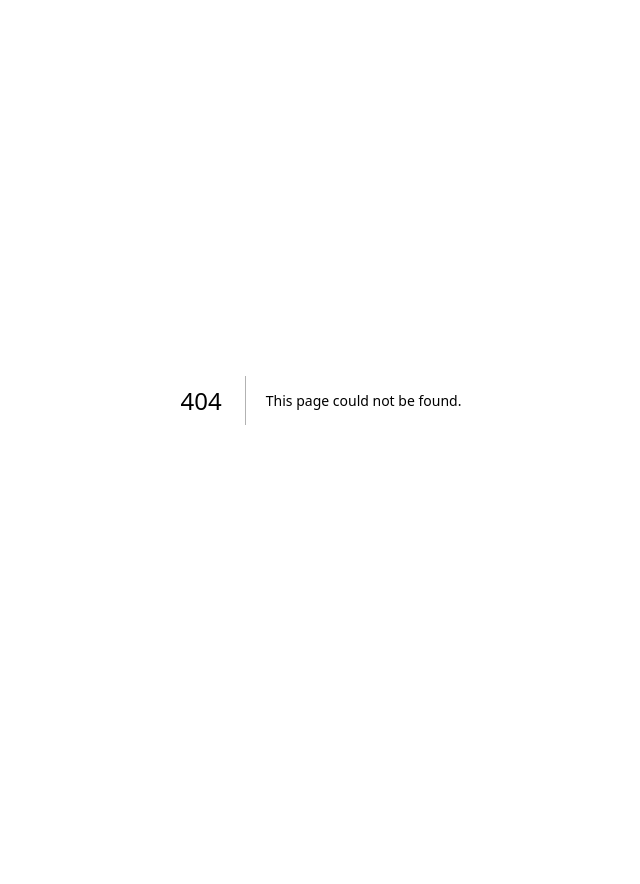
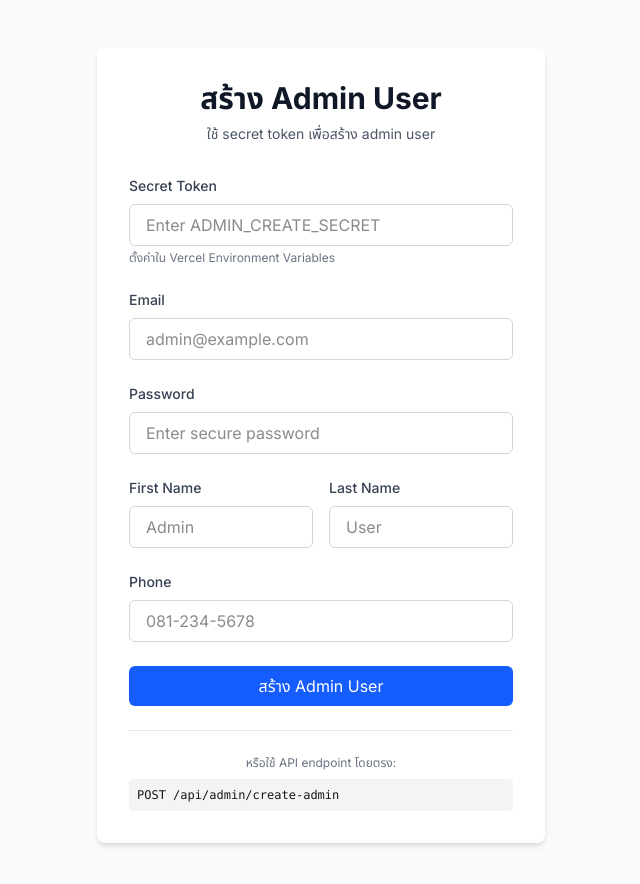
Before and after one commit to TanthaiP001/spprosupply, a Next.js app: page /admin/create-admin in a window 1280 px wide. Before the commit this address had no page. Shown: the top 884 px of the page, without its empty margins (319-959 px from the left). Before the commit the page ends 800 px from the top, so only its background shows below. Built offline with nearby package versions, Linux system fonts and the light colour scheme.

Commit message:
admin config

```diff
--- a/scripts/create-admin.ts
+++ b/scripts/create-admin.ts
@@ -1,19 +1,25 @@
 import { PrismaClient } from "@prisma/client";
-import bcrypt from "bcryptjs";
+import { hashPassword } from "../src/lib/auth";
 
 const prisma = new PrismaClient();
 
 async function main() {
   // Get credentials from environment variables or use defaults
-  const email = process.env.ADMIN_EMAIL || "chana";
-  const password = process.env.ADMIN_PASSWORD || "0899213355aaa";
+  const email = process.env.ADMIN_EMAIL || "admin@sppro.com";
+  const password = process.env.ADMIN_PASSWORD || "Admin123!@#";
   const firstName = process.env.ADMIN_FIRST_NAME || "Admin";
   const lastName = process.env.ADMIN_LAST_NAME || "User";
-  const phone = process.env.ADMIN_PHONE || "089-921-3355";
+  const phone = process.env.ADMIN_PHONE || "081-234-5678";
 
-  console.log(`Creating admin user with email: ${email}`);
+  if (!process.env.DATABASE_URL) {
+    console.error("❌ Error: DATABASE_URL is not set!");
+    console.error("Please set DATABASE_URL in your environment variables.");
+    process.exit(1);
+  }
 
-  const hashedPassword = await bcrypt.hash(password, 10);
+  console.log(`📧 Creating admin user with email: ${email}`);
+
+  const hashedPassword = await hashPassword(password);
 
   // Check if admin already exists
   const existingAdmin = await prisma.user.findUnique({
@@ -21,16 +27,22 @@ async function main() {
   });
 
   if (existingAdmin) {
-    console.log("Admin user already exists!");
+    console.log("⚠️  Admin user already exists! Updating to admin role...");
     // Update to admin role
-    await prisma.user.update({
+    const updated = await prisma.user.update({
       where: { email },
       data: {
         role: "admin",
         password: hashedPassword,
+        firstName,
+        lastName,
+        phone,
       },
     });
-    console.log("Admin user updated!");
+    console.log("✅ Admin user updated successfully!");
+    console.log(`   Email: ${updated.email}`);
+    console.log(`   Name: ${updated.firstName} ${updated.lastName}`);
+    console.log(`   Role: ${updated.role}`);
   } else {
     // Create admin user
     const admin = await prisma.user.create({
@@ -43,8 +55,16 @@ async function main() {
         role: "admin",
       },
     });
-    console.log("Admin user created:", admin);
+    console.log("✅ Admin user created successfully!");
+    console.log(`   Email: ${admin.email}`);
+    console.log(`   Name: ${admin.firstName} ${admin.lastName}`);
+    console.log(`   Role: ${admin.role}`);
   }
+
+  console.log("\n🔐 Login credentials:");
+  console.log(`   Email: ${email}`);
+  console.log(`   Password: ${password}`);
+  console.log("\n⚠️  Please change the password after first login!");
 }
 
 main()
--- /dev/null
+++ b/src/app/admin/create-admin/page.tsx
@@ -0,0 +1,238 @@
+"use client";
+
+import { useState } from "react";
+import { useRouter } from "next/navigation";
+
+export default function CreateAdminPage() {
+  const router = useRouter();
+  const [formData, setFormData] = useState({
+    secret: "",
+    email: "",
+    password: "",
+    firstName: "",
+    lastName: "",
+    phone: "",
+  });
+  const [loading, setLoading] = useState(false);
+  const [error, setError] = useState("");
+  const [success, setSuccess] = useState("");
+
+  const handleSubmit = async (e: React.FormEvent) => {
+    e.preventDefault();
+    setLoading(true);
+    setError("");
+    setSuccess("");
+
+    try {
+      const response = await fetch("/api/admin/create-admin", {
+        method: "POST",
+        headers: {
+          "Content-Type": "application/json",
+          Authorization: `Bearer ${formData.secret}`,
+        },
+        body: JSON.stringify({
+          email: formData.email,
+          password: formData.password,
+          firstName: formData.firstName,
+          lastName: formData.lastName,
+          phone: formData.phone,
+        }),
+      });
+
+      const data = await response.json();
+
+      if (!response.ok) {
+        throw new Error(data.error || "เกิดข้อผิดพลาด");
+      }
+
+      setSuccess(data.message || "สร้าง admin user สำเร็จ!");
+      setFormData({
+        secret: "",
+        email: "",
+        password: "",
+        firstName: "",
+        lastName: "",
+        phone: "",
+      });
+
+      setTimeout(() => {
+        router.push("/admin");
+      }, 2000);
+    } catch (err: any) {
+      setError(err.message || "เกิดข้อผิดพลาดในการสร้าง admin user");
+    } finally {
+      setLoading(false);
+    }
+  };
+
+  return (
+    <div className="min-h-screen bg-gray-50 py-12 px-4 sm:px-6 lg:px-8">
+      <div className="max-w-md mx-auto bg-white rounded-lg shadow-md p-8">
+        <div className="text-center mb-8">
+          <h1 className="text-3xl font-bold text-gray-900">
+            สร้าง Admin User
+          </h1>
+          <p className="mt-2 text-sm text-gray-600">
+            ใช้ secret token เพื่อสร้าง admin user
+          </p>
+        </div>
+
+        {error && (
+          <div className="mb-4 p-4 bg-red-50 border border-red-200 rounded-md">
+            <p className="text-sm text-red-800">{error}</p>
+          </div>
+        )}
+
+        {success && (
+          <div className="mb-4 p-4 bg-green-50 border border-green-200 rounded-md">
+            <p className="text-sm text-green-800">{success}</p>
+          </div>
+        )}
+
+        <form onSubmit={handleSubmit} className="space-y-6">
+          <div>
+            <label
+              htmlFor="secret"
+              className="block text-sm font-medium text-gray-700 mb-2"
+            >
+              Secret Token
+            </label>
+            <input
+              id="secret"
+              type="password"
+              required
+              value={formData.secret}
+              onChange={(e) =>
+                setFormData({ ...formData, secret: e.target.value })
+              }
+              className="w-full px-4 py-2 border border-gray-300 rounded-md focus:ring-2 focus:ring-blue-500 focus:border-blue-500"
+              placeholder="Enter ADMIN_CREATE_SECRET"
+            />
+            <p className="mt-1 text-xs text-gray-500">
+              ตั้งค่าใน Vercel Environment Variables
+            </p>
+          </div>
+
+          <div>
+            <label
+              htmlFor="email"
+              className="block text-sm font-medium text-gray-700 mb-2"
+            >
+              Email
+            </label>
+            <input
+              id="email"
+              type="email"
+              required
+              value={formData.email}
+              onChange={(e) =>
+                setFormData({ ...formData, email: e.target.value })
+              }
+              className="w-full px-4 py-2 border border-gray-300 rounded-md focus:ring-2 focus:ring-blue-500 focus:border-blue-500"
+              placeholder="admin@example.com"
+            />
+          </div>
+
+          <div>
+            <label
+              htmlFor="password"
+              className="block text-sm font-medium text-gray-700 mb-2"
+            >
+              Password
+            </label>
+            <input
+              id="password"
+              type="password"
+              required
+              value={formData.password}
+              onChange={(e) =>
+                setFormData({ ...formData, password: e.target.value })
+              }
+              className="w-full px-4 py-2 border border-gray-300 rounded-md focus:ring-2 focus:ring-blue-500 focus:border-blue-500"
+              placeholder="Enter secure password"
+            />
+          </div>
+
+          <div className="grid grid-cols-2 gap-4">
+            <div>
+              <label
+                htmlFor="firstName"
+                className="block text-sm font-medium text-gray-700 mb-2"
+              >
+                First Name
+              </label>
+              <input
+                id="firstName"
+                type="text"
+                required
+                value={formData.firstName}
+                onChange={(e) =>
+                  setFormData({ ...formData, firstName: e.target.value })
+                }
+                className="w-full px-4 py-2 border border-gray-300 rounded-md focus:ring-2 focus:ring-blue-500 focus:border-blue-500"
+                placeholder="Admin"
+              />
+            </div>
+
+            <div>
+              <label
+                htmlFor="lastName"
+                className="block text-sm font-medium text-gray-700 mb-2"
+              >
+                Last Name
+              </label>
+              <input
+                id="lastName"
+                type="text"
+                required
+                value={formData.lastName}
+                onChange={(e) =>
+                  setFormData({ ...formData, lastName: e.target.value })
+                }
+                className="w-full px-4 py-2 border border-gray-300 rounded-md focus:ring-2 focus:ring-blue-500 focus:border-blue-500"
+                placeholder="User"
+              />
+            </div>
+          </div>
+
+          <div>
+            <label
+              htmlFor="phone"
+              className="block text-sm font-medium text-gray-700 mb-2"
+            >
+              Phone
+            </label>
+            <input
+              id="phone"
+              type="tel"
+              required
+              value={formData.phone}
+              onChange={(e) =>
+                setFormData({ ...formData, phone: e.target.value })
+              }
+              className="w-full px-4 py-2 border border-gray-300 rounded-md focus:ring-2 focus:ring-blue-500 focus:border-blue-500"
+              placeholder="081-234-5678"
+            />
+          </div>
+
+          <button
+            type="submit"
+            disabled={loading}
+            className="w-full bg-blue-600 text-white py-2 px-4 rounded-md hover:bg-blue-700 focus:outline-none focus:ring-2 focus:ring-blue-500 focus:ring-offset-2 disabled:opacity-50 disabled:cursor-not-allowed"
+          >
+            {loading ? "กำลังสร้าง..." : "สร้าง Admin User"}
+          </button>
+        </form>
+
+        <div className="mt-6 pt-6 border-t border-gray-200">
+          <p className="text-xs text-gray-500 text-center">
+            หรือใช้ API endpoint โดยตรง:
+          </p>
+          <code className="block mt-2 text-xs bg-gray-100 p-2 rounded overflow-x-auto">
+            POST /api/admin/create-admin
+          </code>
+        </div>
+      </div>
+    </div>
+  );
+}
```
Also changed, not shown: 2 other files (tests, documents, lock files or other folders).
